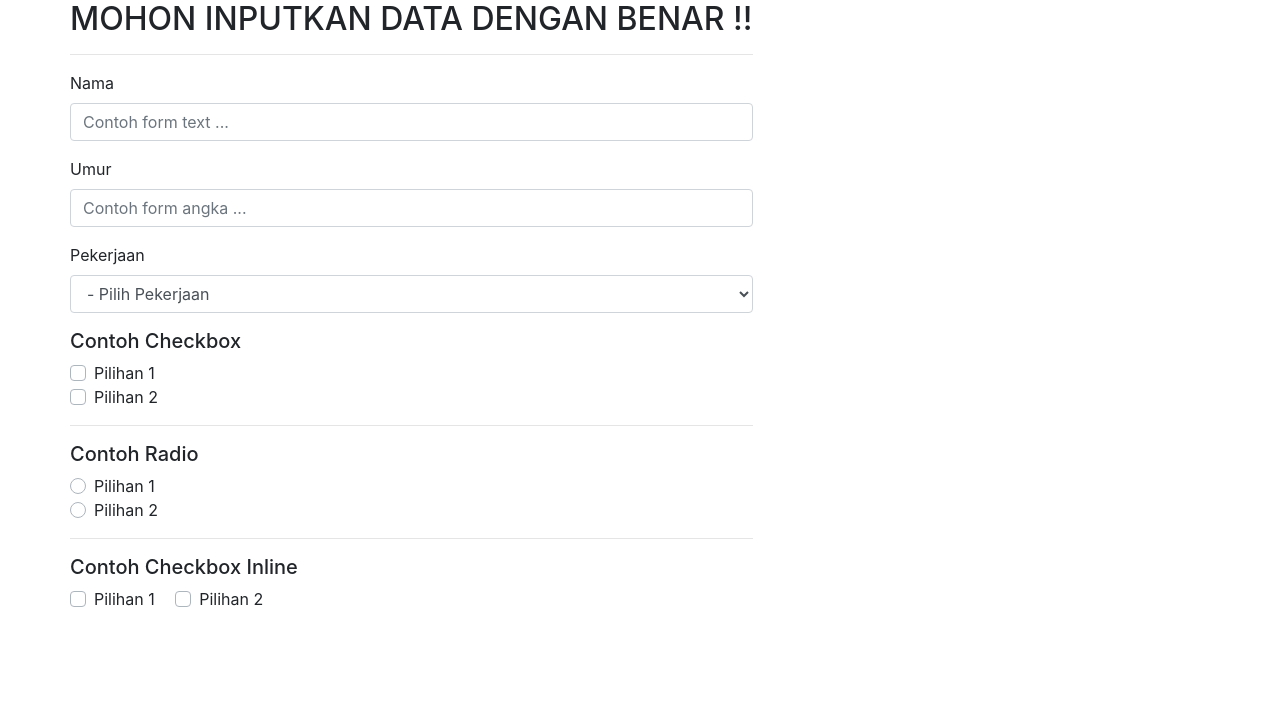
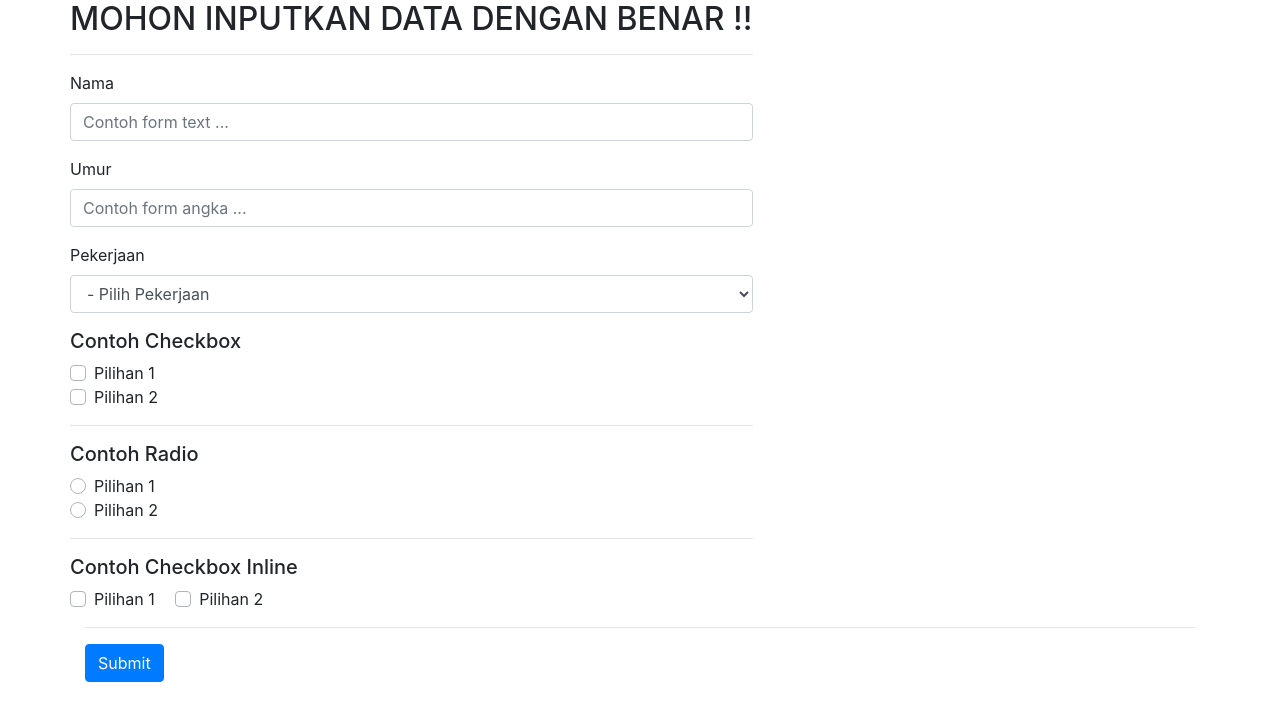
Before and after one commit to astikaputra/qrcode, a CodeIgniter app: page /qrcode/index.php/pasien/index in a window 1280 px wide. Shown: the top 721 px of the page. Run offline with CodeIgniter, Linux system fonts and the light colour scheme; some libraries are stand-ins or nearby versions.

Commit message:
tambah generate barcode dengan url dan save to db

```diff
--- a/application/views/v_home.php
+++ b/application/views/v_home.php
@@ -64,8 +64,16 @@
 					<input type="checkbox" class="custom-control-input" id="inline2">
 					<label class="custom-control-label" for="inline2">Pilihan 2</label>
 				</div>
+
+
 		    </div>
+
+		    <hr>
+
+		    <button type="submit" class="btn btn-primary">Submit</button>
+
    		 </div>
+
 
 		  </form>
 
```
